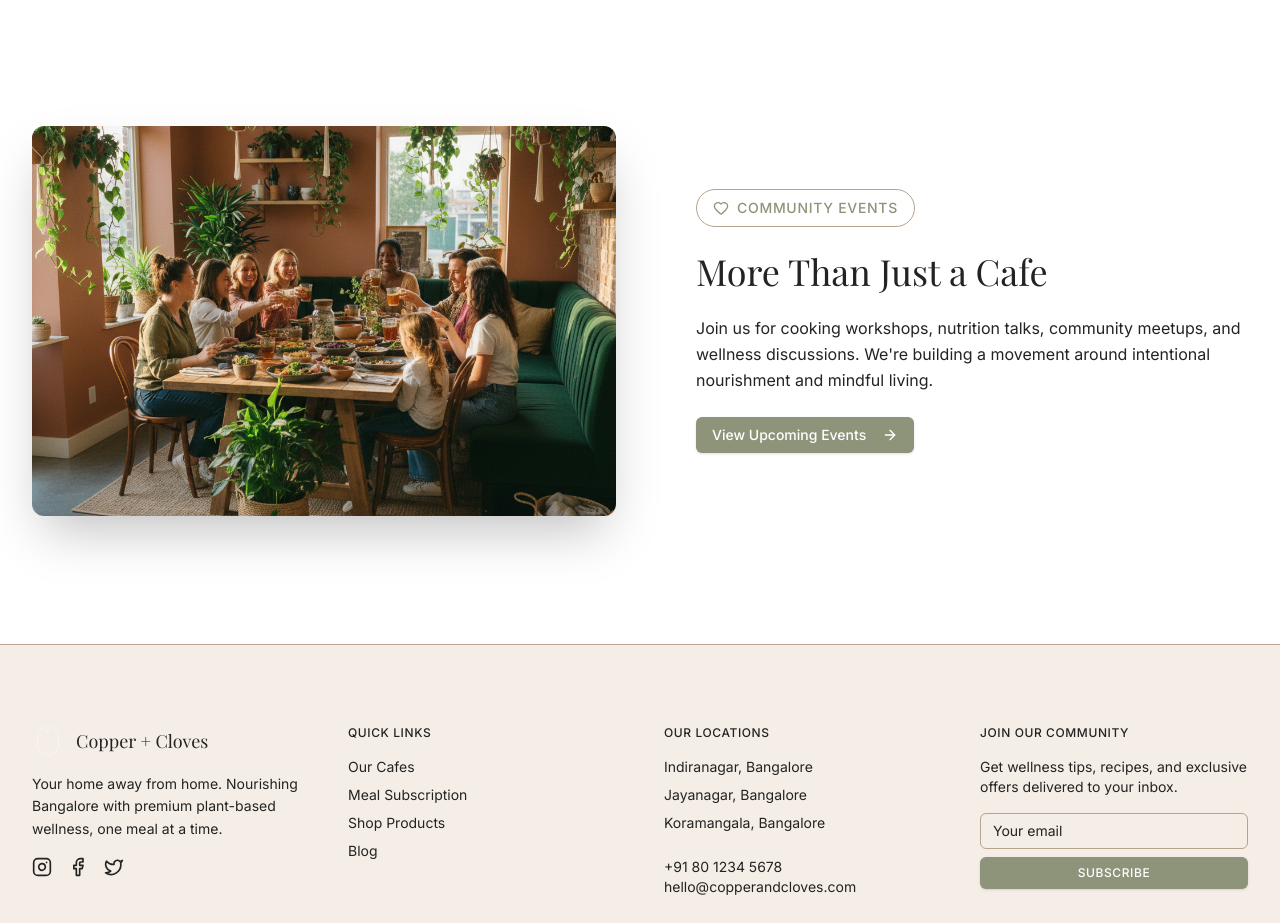
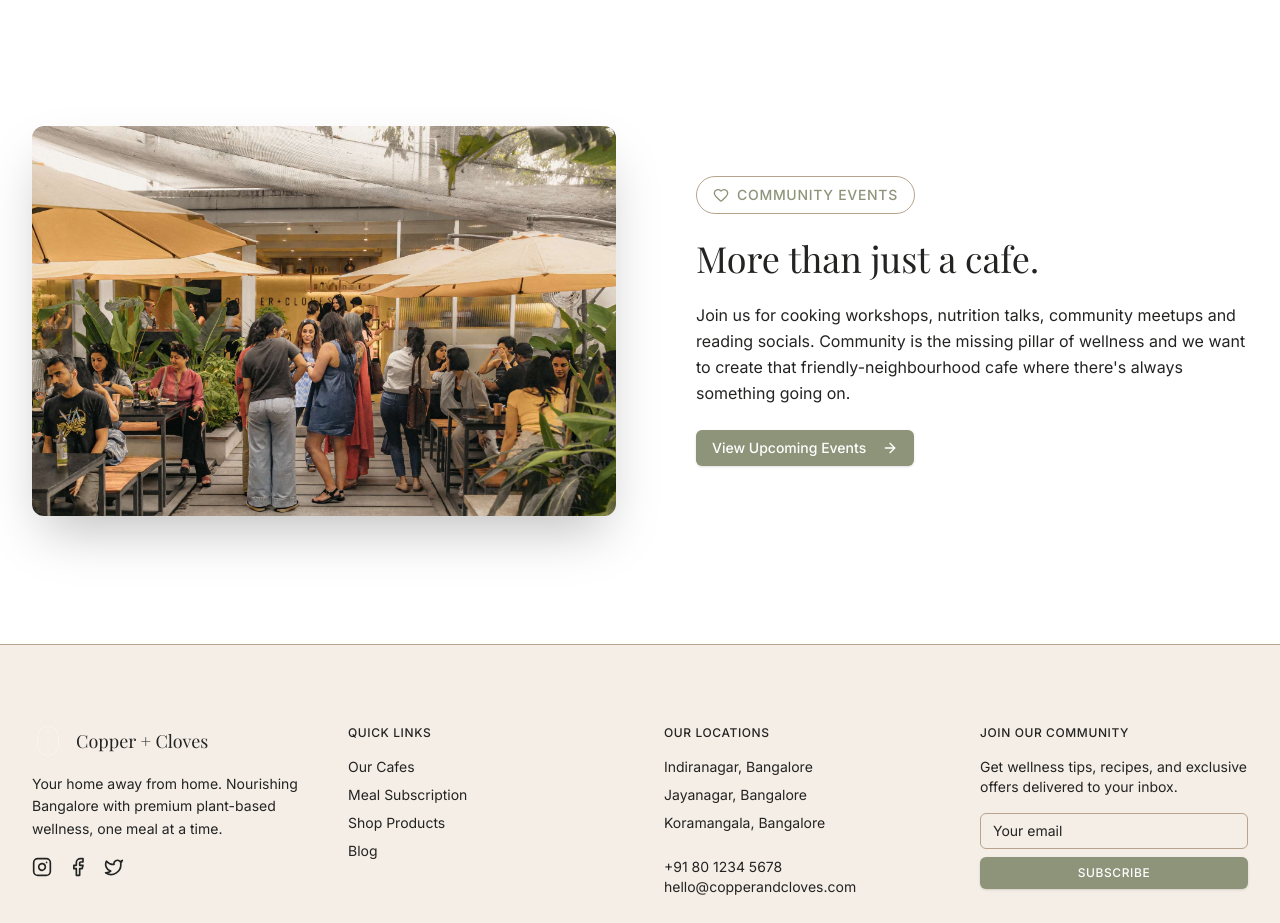
Before and after one commit to sarahVibeCoderAI/sg-ecf5e123-07c8-46f2-898f-2a564bd0e84d-1785751779, a Next.js app: page / in a window 1280 px wide. Shown: the part 2080-3003 px from the top of the page. Built offline with nearby package versions, Linux system fonts and the light colour scheme; a web font is replaced by a local one.

Commit message:
docs(ui): update community photo and section copy

```diff
--- a/src/pages/index.tsx
+++ b/src/pages/index.tsx
@@ -165,7 +165,7 @@ export default function Home() {
               <div className="relative">
                 <div className="aspect-[3/2] overflow-hidden rounded-xl shadow-2xl">
                   <img
-                    src="/generated/community-gathering.png"
+                    src="/community-outdoor.jpg"
                     alt="Community gathering at Copper + Cloves"
                     className="object-cover w-full h-full"
                   />
@@ -177,10 +177,10 @@ export default function Home() {
                   <span className="text-sm font-medium text-sage uppercase tracking-wide">Community Events</span>
                 </div>
                 <h2 className="font-display text-3xl sm:text-4xl font-light">
-                  More Than Just a Cafe
+                  More than just a cafe.
                 </h2>
                 <p className="text-foreground/70 leading-relaxed">
-                  Join us for cooking workshops, nutrition talks, community meetups, and wellness discussions. We're building a movement around intentional nourishment and mindful living.
+                  Join us for cooking workshops, nutrition talks, community meetups and reading socials. Community is the missing pillar of wellness and we want to create that friendly-neighbourhood cafe where there's always something going on.
                 </p>
                 <Button asChild className="bg-sage text-white hover:bg-sage/90">
                   <Link href="/blog">
```
Also changed, not shown: public/community-outdoor.jpg (added), 1 other file (tests, documents, lock files or other folders).
